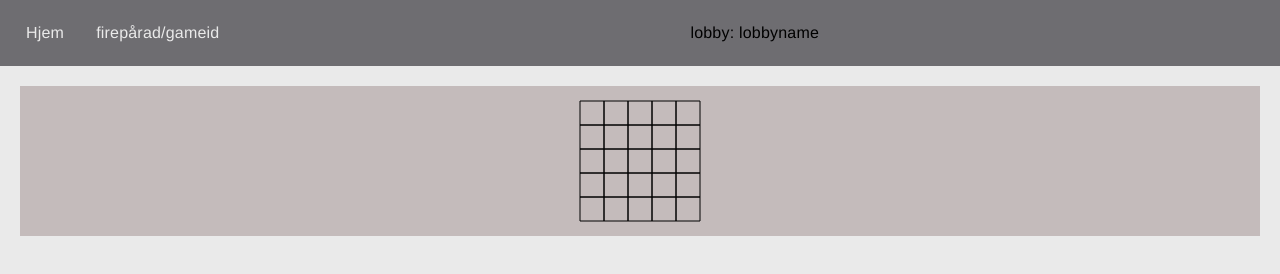
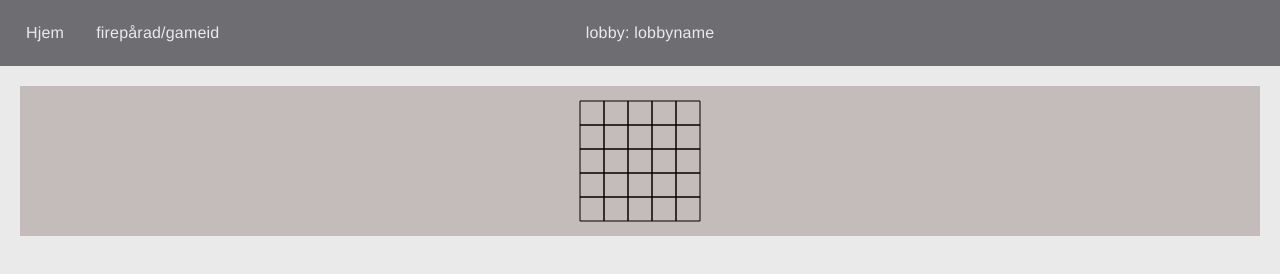
Before and after one commit to MarkussMadsbakken/3inarow, a plain HTML site: page index.html in a window 1280 px wide. Drawn offline with Linux system fonts and the light colour scheme.

Commit message:
mer styling

```diff
--- a/inarow.css
+++ b/inarow.css
@@ -49,13 +49,16 @@ canvas {
 
 .sitetitle{
     /* skriver lobbynavn */
+    position: absolute;
+    color: #eaeaea;
+    left: 0;
+    width: 100%;
     font-family: Helvetica;
-    display: block;
     text-align: center;
     letter-spacing: 0.2px;
-    padding: 14px 16px;
-    align: center;
-
+    padding-top: 14px;
+    padding-bottom: 14px;
+    pointer-events: none; /* siden sitetitle ligger over hele navigasjonslinjen, må dette til får å kunne fokusere på elementene under */
 }
 
 .gamewrapper {
```
Also changed, not shown: index.html (+1 -0 lines), 1 other file.
